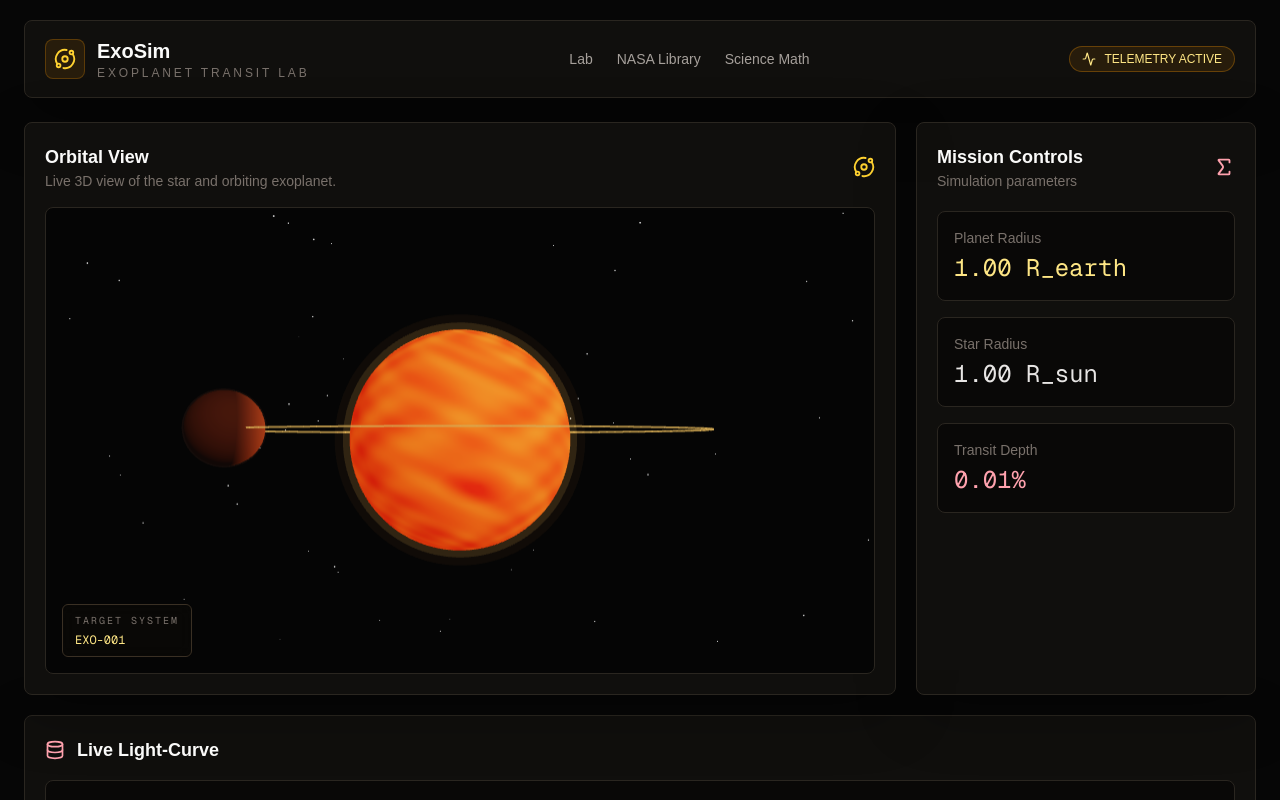
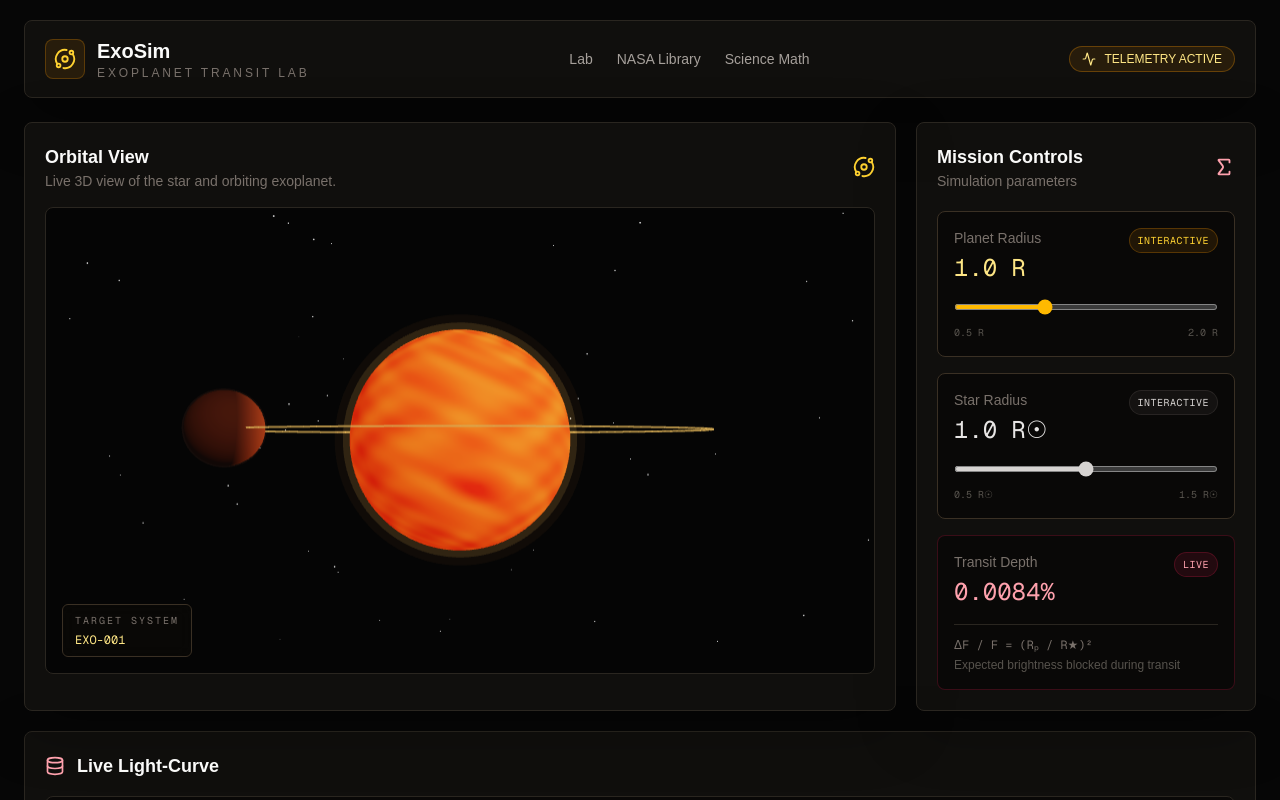
Before and after one commit to MlCheesey/exosim, a Next.js app: page / in a window 1280 px wide. Shown: the top 800 px of the page. Built offline with nearby package versions, Linux system fonts and the light colour scheme.

Commit message:
Add interactive transit simulation controls

```diff
--- a/src/app/page.tsx
+++ b/src/app/page.tsx
@@ -1,7 +1,21 @@
+"use client";
+
+import { useState } from "react";
 import { Activity, Database, Orbit, Sigma } from "lucide-react";
 import OrbitalScene from "@/components/OrbitalScene";
 
 export default function Home() {
+  const [planetRadius, setPlanetRadius] = useState(1);
+const [starRadius, setStarRadius] = useState(1);
+
+const solarRadiusInEarthRadii = 109.1;
+
+  const planetToStarRadiusRatio =
+    planetRadius / (starRadius * solarRadiusInEarthRadii);
+
+  const transitDepthPercent =
+    planetToStarRadiusRatio ** 2 * 100;
+
   return (
     <main className="min-h-screen bg-[#070707] px-6 py-5 text-stone-100">
       <header className="mx-auto flex max-w-7xl items-center justify-between rounded-lg border border-[#2A2620] bg-[#11100E]/90 px-5 py-4 shadow-[0_18px_60px_rgba(0,0,0,0.35)]">
@@ -9,31 +23,34 @@ export default function Home() {
           <div className="flex size-10 items-center justify-center rounded-lg border border-amber-500/25 bg-amber-500/10 text-amber-300">
             <Orbit size={22} />
           </div>
-
           <div>
-            <h1 className="text-xl font-semibold text-stone-50">ExoSim</h1>
+            <h1 className="text-xl font-semibold text-stone-50">
+              ExoSim
+            </h1>
             <p className="text-xs uppercase tracking-[0.24em] text-stone-500">
               Exoplanet Transit Lab
-            </p>
-          </div>
-        </div>
-
+            </p>          </div>        </div>
         <nav className="hidden items-center gap-6 text-sm text-stone-400 md:flex">
-          <a href="#lab" className="transition hover:text-amber-300">
+          <a            href="#lab"
+            className="transition hover:text-amber-300"
+          >
             Lab
           </a>
-          <a href="#library" className="transition hover:text-amber-300">
+          <a            href="#library"
+            className="transition hover:text-amber-300"
+          >
             NASA Library
           </a>
-          <a href="#science" className="transition hover:text-amber-300">
+          <a            href="#science"
+            className="transition hover:text-amber-300"
+          >
             Science Math
-          </a>
-        </nav>
+          </a>        </nav>
         <div className="flex items-center gap-2 rounded-full border border-amber-500/30 bg-amber-500/10 px-3 py-1 text-xs font-medium text-amber-200">
           <Activity size={14} />
           TELEMETRY ACTIVE
-        </div>
-      </header>      <section        id="lab"
+        </div>      </header>
+      <section        id="lab"
         className="mx-auto mt-6 grid max-w-7xl gap-5 lg:grid-cols-[1fr_340px]"
       >
         <div className="rounded-lg border border-[#2A2620] bg-[#11100E]/90 p-5 shadow-[0_18px_60px_rgba(0,0,0,0.28)]">
@@ -44,14 +61,14 @@ export default function Home() {
               </h2>
               <p className="text-sm text-stone-500">
                 Live 3D view of the star and orbiting exoplanet.
-              </p>
-            </div>
-
+              </p>            </div>
             <Orbit className="text-amber-300" size={22} />
           </div>
-
           <div className="relative h-[360px] overflow-hidden rounded-lg border border-[#2A2620] bg-[#050505] sm:h-[440px] lg:h-auto lg:aspect-video">
-            <OrbitalScene />
+            <OrbitalScene
+  planetRadius={planetRadius}
+  starRadius={starRadius}
+/>
 
             <div className="pointer-events-none absolute bottom-4 left-4 rounded-md border border-[#3A3024] bg-[#0B0907]/80 px-3 py-2 backdrop-blur-sm">
               <p className="font-mono text-[10px] uppercase tracking-[0.2em] text-stone-500">
@@ -59,11 +76,7 @@ export default function Home() {
               </p>
               <p className="mt-1 font-mono text-xs text-amber-200">
                 EXO-001
-              </p>
-            </div>
-          </div>
-        </div>
-
+              </p>            </div>          </div>        </div>
         <aside className="rounded-lg border border-[#2A2620] bg-[#11100E]/90 p-5 shadow-[0_18px_60px_rgba(0,0,0,0.28)]">
           <div className="mb-5 flex items-center justify-between">
             <div>
@@ -72,46 +85,107 @@ export default function Home() {
               </h2>
               <p className="text-sm text-stone-500">
                 Simulation parameters
-              </p>
-            </div>
-
+              </p>            </div>
             <Sigma className="text-rose-300" size={22} />
           </div>
+          <div className="space-y-4">
+            <div className="rounded-lg border border-[#3A3024] bg-[#090807] p-4">
+              <div className="flex items-start justify-between gap-4">
+                <div>
+                  <p className="text-sm text-stone-500">
+                    Planet Radius
+                  </p>
+                  <p className="mt-1 font-mono text-2xl text-amber-200">
+                    {planetRadius.toFixed(1)} R
+                  </p>                </div>
+                <span className="rounded-full border border-amber-500/25 bg-amber-500/10 px-2 py-1 font-mono text-[10px] uppercase tracking-wider text-amber-300">
+                  Interactive
+                </span>              </div>
+              <input                type="range"
+                min="0.5"
+                max="2"
+                step="0.1"
+                value={planetRadius}
+                onChange={(event) => {
+                  setPlanetRadius(Number(event.target.value));
+                }}
+                aria-label="Planet radius"
+                className="mt-5 h-1.5 w-full cursor-pointer accent-amber-400"
+              />
 
-          <div className="space-y-4">
-            <div className="rounded-lg border border-[#2A2620] bg-[#090807] p-4">
-              <p className="text-sm text-stone-500">Planet Radius</p>
-              <p className="mt-1 font-mono text-2xl text-amber-200">
-                1.00 R_earth
-              </p>
-            </div>
+              <div className="mt-2 flex justify-between font-mono text-[10px] text-stone-600">
+                <span>0.5 R</span>                <span>2.0 R</span>              </div>            </div>
+              <div className="rounded-lg border border-[#3A3024] bg-[#090807] p-4">
+  <div className="flex items-start justify-between gap-4">
+    <div>
+      <p className="text-sm text-stone-500">
+        Star Radius
+      </p>
 
-            <div className="rounded-lg border border-[#2A2620] bg-[#090807] p-4">
-              <p className="text-sm text-stone-500">Star Radius</p>
-              <p className="mt-1 font-mono text-2xl text-stone-200">
-                1.00 R_sun
-              </p>
-            </div>
+      <p className="mt-1 font-mono text-2xl text-stone-200">
+        {starRadius.toFixed(1)} R☉
+      </p>
+    </div>
 
-            <div className="rounded-lg border border-[#2A2620] bg-[#090807] p-4">
-              <p className="text-sm text-stone-500">Transit Depth</p>
-              <p className="mt-1 font-mono text-2xl text-rose-300">0.01%</p>
-            </div>
-          </div>
-        </aside>      </section>
+    <span className="rounded-full border border-stone-500/20 bg-stone-500/10 px-2 py-1 font-mono text-[10px] uppercase tracking-wider text-stone-300">
+      Interactive
+    </span>
+  </div>
+
+  <input
+    type="range"
+    min="0.5"
+    max="1.5"
+    step="0.1"
+    value={starRadius}
+    onChange={(event) => {
+      setStarRadius(Number(event.target.value));
+    }}
+    aria-label="Star radius"
+    className="mt-5 h-1.5 w-full cursor-pointer accent-stone-300"
+  />
+
+  <div className="mt-2 flex justify-between font-mono text-[10px] text-stone-600">
+    <span>0.5 R☉</span>
+    <span>1.5 R☉</span>
+  </div>
+</div>
+            <div className="rounded-lg border border-rose-500/20 bg-[#090807] p-4">
+  <div className="flex items-start justify-between gap-4">
+    <div>
+      <p className="text-sm text-stone-500">
+        Transit Depth
+      </p>
+
+      <p className="mt-1 font-mono text-2xl text-rose-300">
+        {transitDepthPercent.toFixed(4)}%
+      </p>
+    </div>
+
+    <span className="rounded-full border border-rose-500/20 bg-rose-500/10 px-2 py-1 font-mono text-[10px] uppercase tracking-wider text-rose-300">
+      Live
+    </span>
+  </div>
+
+  <div className="mt-4 border-t border-[#2A2620] pt-3">
+    <p className="font-mono text-xs text-stone-500">
+      ΔF / F = (Rₚ / R★)²
+    </p>
+
+    <p className="mt-1 text-xs text-stone-600">
+      Expected brightness blocked during transit
+    </p>
+  </div>
+</div>        </div>        </aside>      </section>
       <section className="mx-auto mt-5 max-w-7xl rounded-lg border border-[#2A2620] bg-[#11100E]/90 p-5 shadow-[0_18px_60px_rgba(0,0,0,0.28)]">
         <div className="mb-4 flex items-center gap-3">
           <Database className="text-rose-300" size={20} />
 
           <h2 className="text-lg font-semibold text-stone-50">
             Live Light-Curve
-          </h2>
-        </div>
-
+          </h2>        </div>
         <div className="flex h-44 items-center justify-center rounded-lg border border-[#2A2620] bg-[#090807]">
           <p className="font-mono text-sm text-stone-500">
             Streaming brightness will appear here.
-          </p>
-        </div>
-      </section>    </main>  );
+          </p>        </div>      </section>    </main>  );
 }
--- a/src/components/OrbitalScene.tsx
+++ b/src/components/OrbitalScene.tsx
@@ -14,6 +14,19 @@ import {
   SRGBColorSpace,
 } from "three";
 import type { Group } from "three";
+
+type OrbitalSceneProps = {
+  planetRadius?: number;
+  starRadius?: number;
+};
+
+type StarProps = {
+  radius: number;
+};
+
+type PlanetProps = {
+  radius: number;
+};
 
 function createStarTexture() {
   const width = 256;
@@ -68,8 +81,12 @@ function createStarTexture() {
       const pixelIndex = (y * width + x) * 4;
 
       pixelData[pixelIndex] = Math.round(220 + brightness * 35);
-      pixelData[pixelIndex + 1] = Math.round(70 + brightness * 145);
-      pixelData[pixelIndex + 2] = Math.round(10 + brightness * 55);
+      pixelData[pixelIndex + 1] = Math.round(
+        70 + brightness * 145,
+      );
+      pixelData[pixelIndex + 2] = Math.round(
+        10 + brightness * 55,
+      );
       pixelData[pixelIndex + 3] = 255;
     }
   }
@@ -91,7 +108,7 @@ function createStarTexture() {
   return texture;
 }
 
-function Star() {
+function Star({ radius }: StarProps) {
   const starGroup = useRef<Group>(null);
 
   const starTexture = useMemo(() => {
@@ -114,12 +131,10 @@ function Star() {
 
   return (
     <group ref={starGroup}>
-      {/* Textured stellar surface */}
       <mesh>
-        <sphereGeometry args={[1.35, 96, 96]} />
+        <sphereGeometry args={[radius, 96, 96]} />
 
-        <meshStandardMaterial
-          map={starTexture}
+        <meshStandardMaterial          map={starTexture}
           emissiveMap={starTexture}
           color="#fff1d0"
           emissive="#d95518"
@@ -128,13 +143,10 @@ function Star() {
           metalness={0}
         />
       </mesh>
+      <mesh scale={1.06}>
+        <sphereGeometry args={[radius, 64, 64]} />
 
-      {/* Inner atmospheric glow */}
-      <mesh scale={1.06}>
-        <sphereGeometry args={[1.35, 64, 64]} />
-
-        <meshBasicMaterial
-          color="#f3a33a"
+        <meshBasicMaterial          color="#f3a33a"
           transparent
           opacity={0.14}
           side={BackSide}
@@ -142,13 +154,10 @@ function Star() {
           depthWrite={false}
         />
       </mesh>
+      <mesh scale={1.13}>
+        <sphereGeometry args={[radius, 64, 64]} />
 
-      {/* Larger, softer outer glow */}
-      <mesh scale={1.13}>
-        <sphereGeometry args={[1.35, 64, 64]} />
-
-        <meshBasicMaterial
-          color="#d66b2c"
+        <meshBasicMaterial          color="#d66b2c"
           transparent
           opacity={0.055}
           side={BackSide}
@@ -156,15 +165,12 @@ function Star() {
           depthWrite={false}
         />
       </mesh>
-
-      <pointLight
-        color="#f2a74f"
+      <pointLight        color="#f2a74f"
         intensity={34}
         distance={18}
         decay={2}
       />
-    </group>
-  );
+    </group>  );
 }
 
 function OrbitPath() {
@@ -190,7 +196,7 @@ function OrbitPath() {
   );
 }
 
-function Planet() {
+function Planet({ radius }: PlanetProps) {
   const planetGroup = useRef<Group>(null);
   const orbitProgress = useRef(0);
 
@@ -213,7 +219,7 @@ function Planet() {
   return (
     <group ref={planetGroup}>
       <mesh>
-        <sphereGeometry args={[0.38, 48, 48]} />
+        <sphereGeometry args={[radius, 48, 48]} />
 
         <meshStandardMaterial          color="#703d32"
           roughness={0.9}
@@ -221,7 +227,7 @@ function Planet() {
         />
       </mesh>
       <mesh scale={1.04}>
-        <sphereGeometry args={[0.38, 48, 48]} />
+        <sphereGeometry args={[radius, 48, 48]} />
 
         <meshBasicMaterial          color="#b46146"
           transparent
@@ -230,7 +236,13 @@ function Planet() {
       </mesh>    </group>  );
 }
 
-export default function OrbitalScene() {
+export default function OrbitalScene({
+  planetRadius = 1,
+  starRadius = 1,
+}: OrbitalSceneProps) {
+  const renderedPlanetRadius = 0.38 * planetRadius;
+  const renderedStarRadius = 1.35 * starRadius;
+
   return (
     <div className="h-full min-h-[360px] w-full">
       <Canvas        camera={{
@@ -259,7 +271,7 @@ export default function OrbitalScene() {
         />
 
         <OrbitPath />
-        <Star />
-        <Planet />
+        <Star radius={renderedStarRadius} />
+        <Planet radius={renderedPlanetRadius} />
       </Canvas>    </div>  );
 }
```
